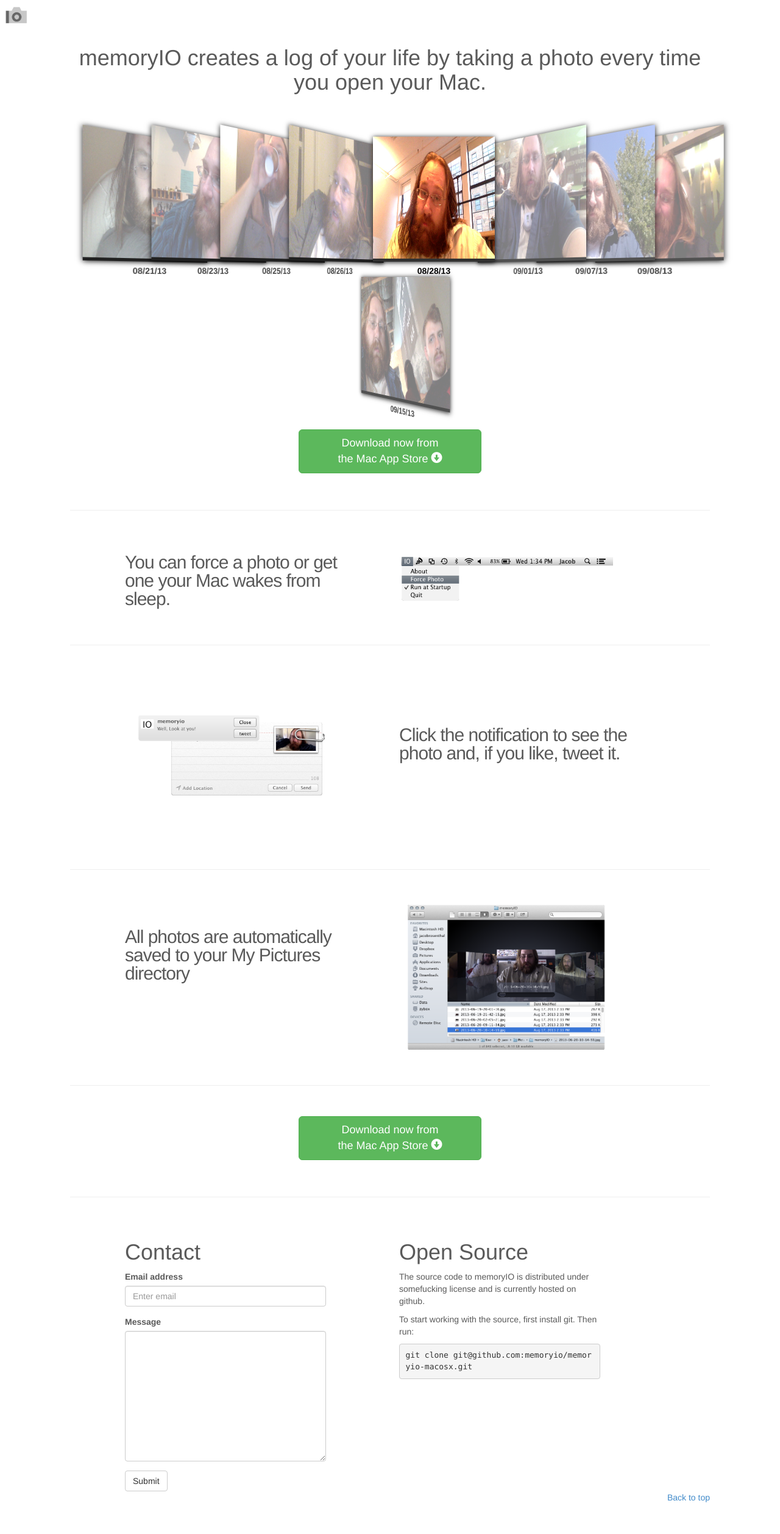
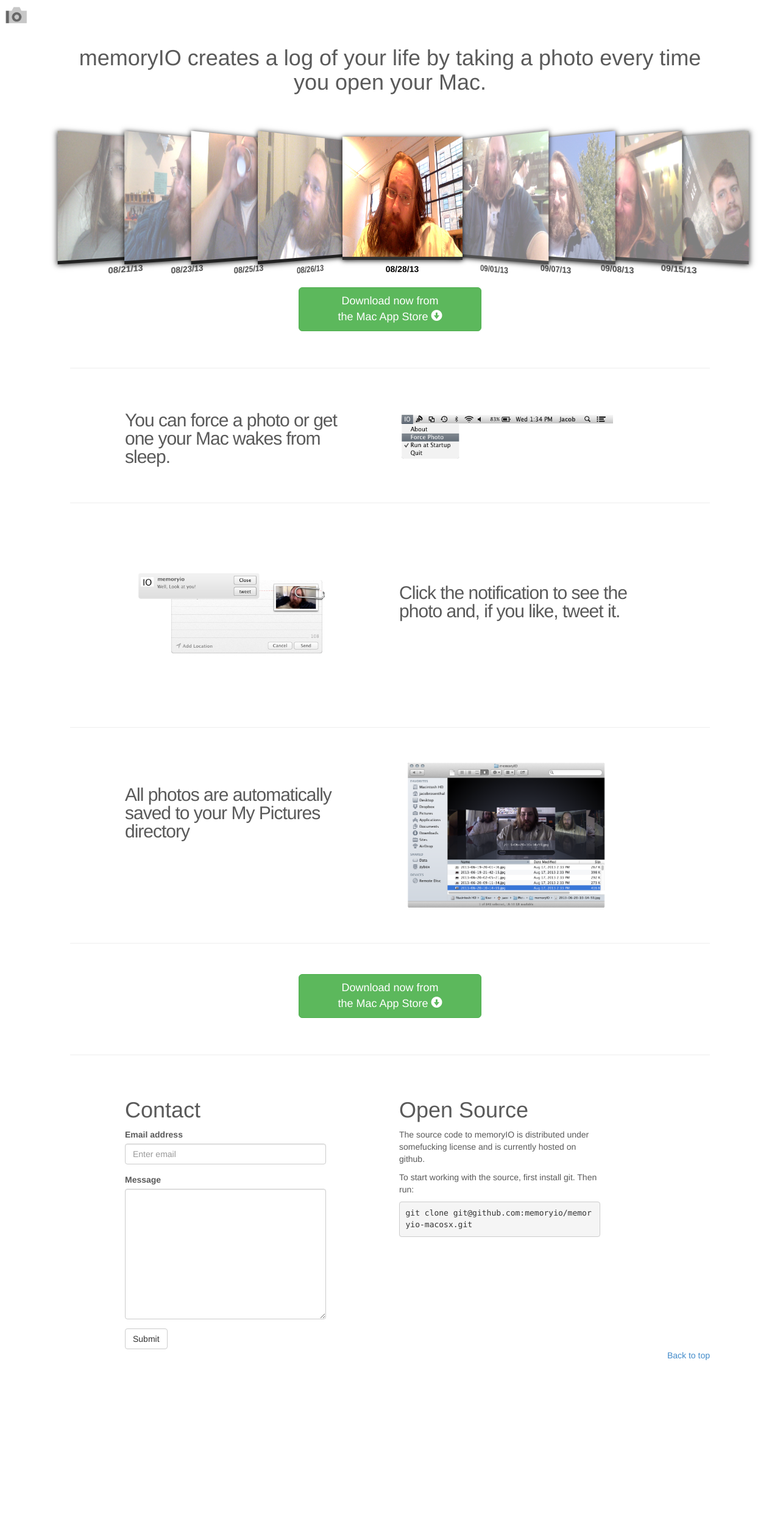
Before and after one commit to jacobrosenthal/memoryio-website, a Jekyll site: the page index.html, which Jekyll copies as it is, in a window 1280 px wide. Shown: the whole page at 61% size. Built offline with Jekyll 4.4.1, drawn with Linux system fonts in a browser that asks for light colours; Markdown is read by kramdown in place of the engine named in the settings; after the commit the page ends 2282 px from its top, so only the background shows below that.

Commit message:
another nudge on picture size in coverflow

```diff
--- a/assets/css/coverflow.css
+++ b/assets/css/coverflow.css
@@ -143,11 +143,11 @@
 
   .coverflow-list .coverflow-item .album-cover {
     display: block;
-    height: 200px;
+    height: 197px;
   }
   .coverflow-list .coverflow-item .album-cover img {
-    height: 200px;
-    width: 200px;
+    height: 197px;
+    width: 197px;
     opacity: 0.5;
   }
 
```
